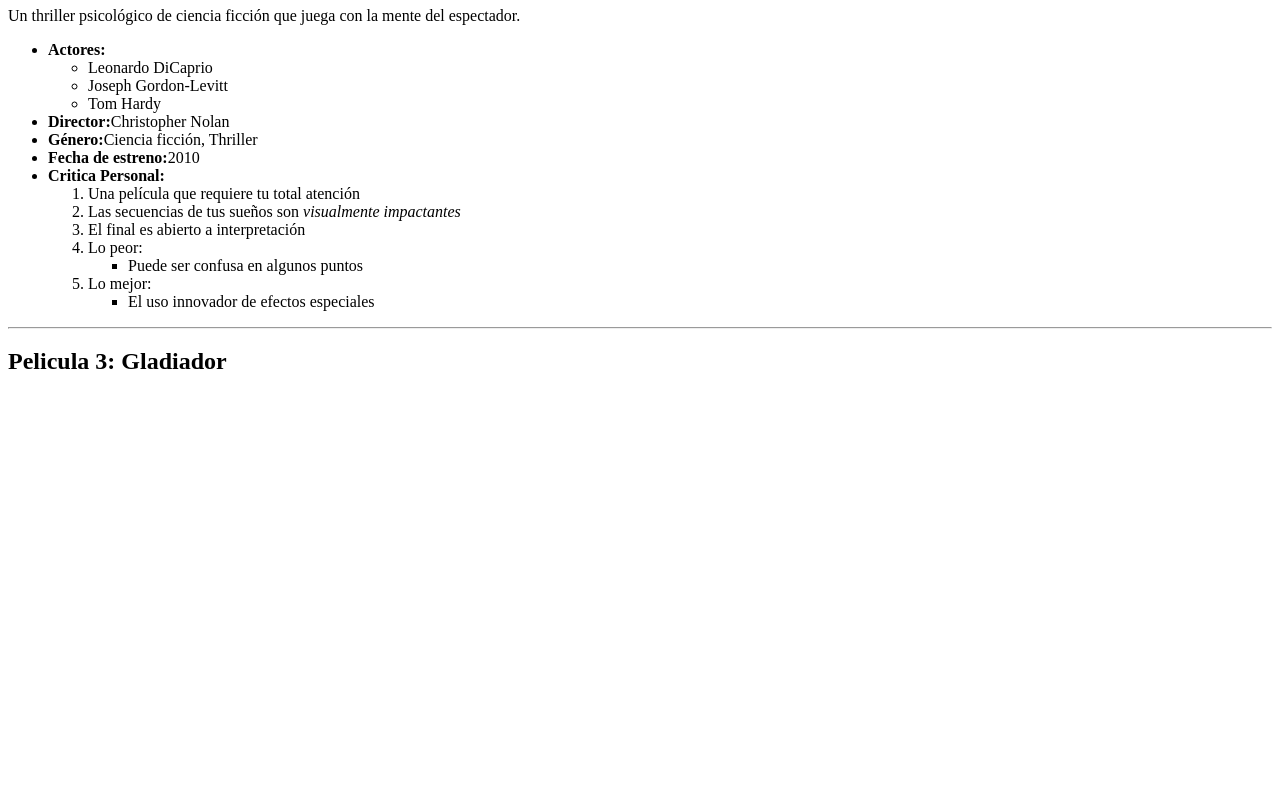
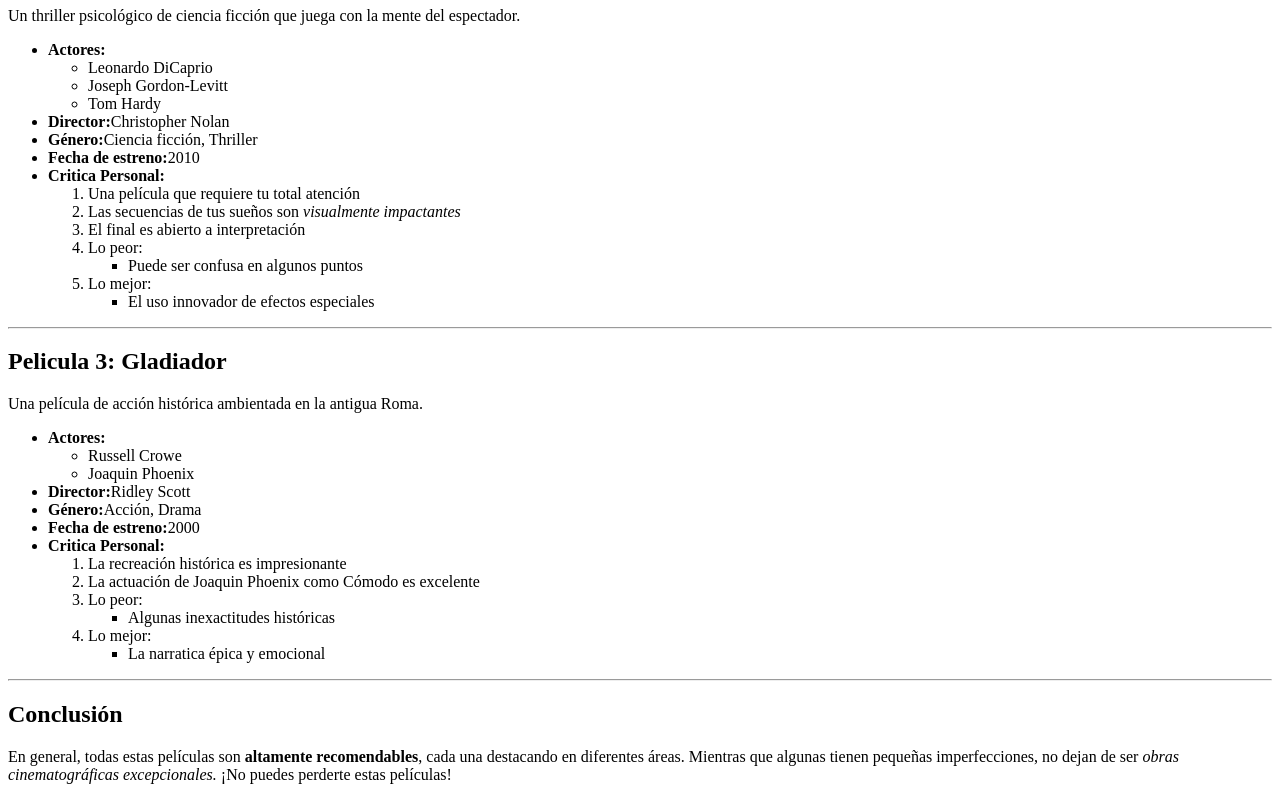
Before and after one commit to rebardo0/HLC_T2, a plain HTML site: page A2.html in a window 1280 px wide. Shown: the part 583-1383 px from the top of the page. Before the commit the page ends 978 px from the top, so only its background shows below. Drawn offline with Linux system fonts and the light colour scheme.

Commit message:
Tarea terminada

```diff
--- a/A2.html
+++ b/A2.html
@@ -69,6 +69,34 @@
 
     <hr>
     <h2>Pelicula 3: Gladiador</h2>
-
+    <p>Una película de acción histórica ambientada en la antigua Roma.</p>
+    <ul>
+        <li><strong>Actores:</strong></li>
+        <ul>
+            <li>Russell Crowe</li>
+            <li>Joaquin Phoenix</li>
+        </ul>
+            <li><strong>Director:</strong>Ridley Scott</li>
+            <li><strong>Género:</strong>Acción, Drama</li>
+            <li><strong>Fecha de estreno:</strong>2000</li>
+            <li><strong>Critica Personal:</strong></li>
+                <ol>
+                    <li>La recreación histórica es impresionante</li>
+                    <li>La actuación de Joaquin Phoenix como Cómodo es excelente</li>
+                    <li>Lo peor:</li>
+                    <ul>
+                        <li>Algunas inexactitudes históricas</li>
+                    </ul>
+                    <li>Lo mejor:</li>
+                    <ul>
+                        <li>La narratica épica y emocional</li>
+                    </ul>
+                </ol>
+        <ul>
+        </ul>
+    </ul>
+    <hr>
+    <h2>Conclusión</h2>
+    <p>En general, todas estas películas son <strong>altamente recomendables</strong>, cada una destacando en diferentes áreas. Mientras que algunas tienen pequeñas imperfecciones, no dejan de ser <i>obras cinematográficas excepcionales. </i>¡No puedes perderte estas películas!</p>
 </body>
 </html>
```
